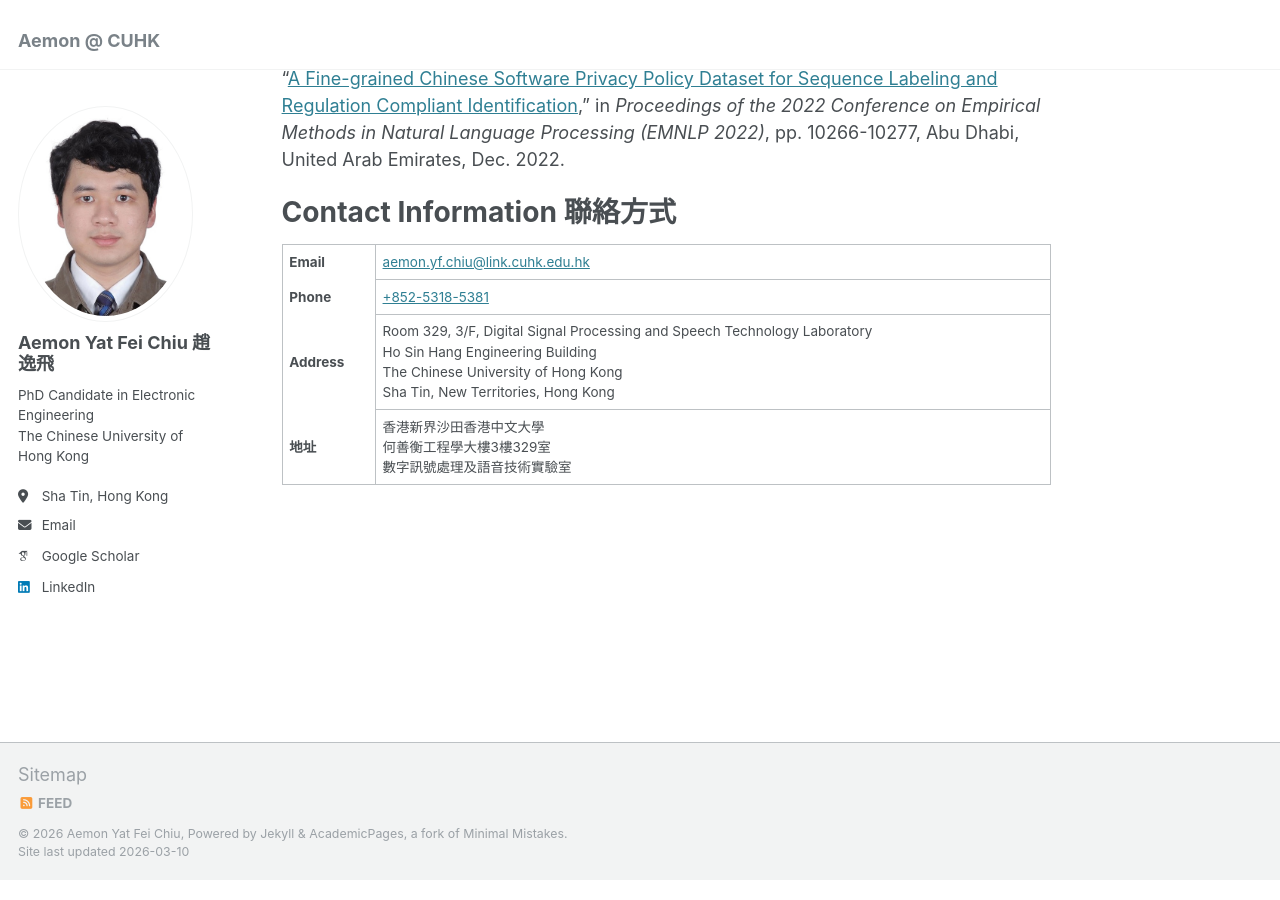
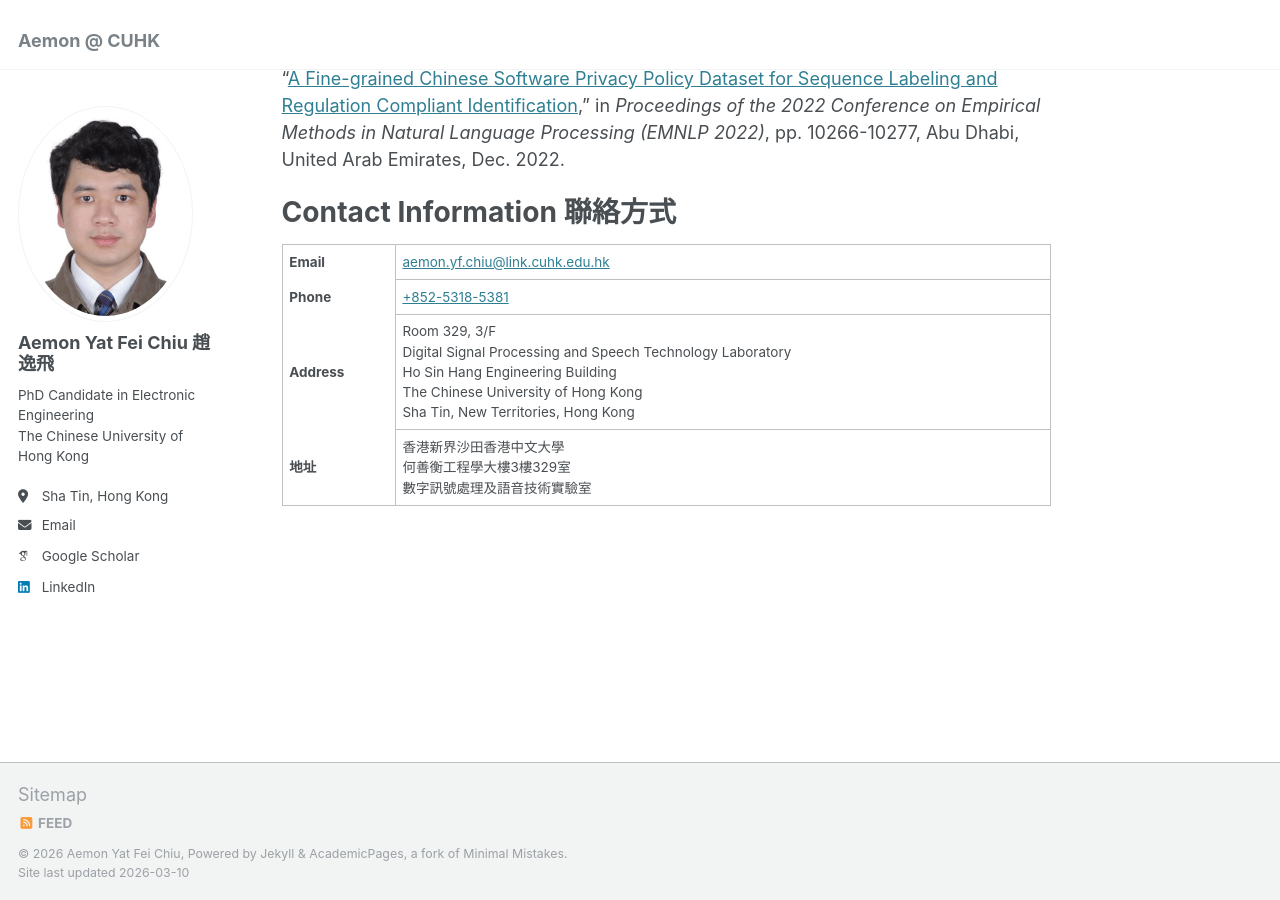
Before and after one commit to aemonyfchiu/aemonyfchiu.github.io, a Jekyll site: the page built from _pages/about.md, in a window 1280 px wide and 900 px high, scrolled down 1527 px. Built offline with Jekyll 4.4.1, drawn with Linux system fonts in a browser that asks for light colours; some web fonts are replaced; a script that is not in the unit is left out.

```diff
--- a/_pages/about.md
+++ b/_pages/about.md
@@ -45,7 +45,7 @@ Contact Information 聯絡方式
 
   <tr>
     <th>Address</th>
-    <td>Room 329, 3/F, Digital Signal Processing and Speech Technology Laboratory<br>Ho Sin Hang Engineering Building<br>The Chinese University of Hong Kong<br>Sha Tin, New Territories, Hong Kong</td>
+    <td>Room 329, 3/F<br>Digital Signal Processing and Speech Technology Laboratory<br>Ho Sin Hang Engineering Building<br>The Chinese University of Hong Kong<br>Sha Tin, New Territories, Hong Kong</td>
   </tr>
   <tr>
     <th>地址</th>
```
